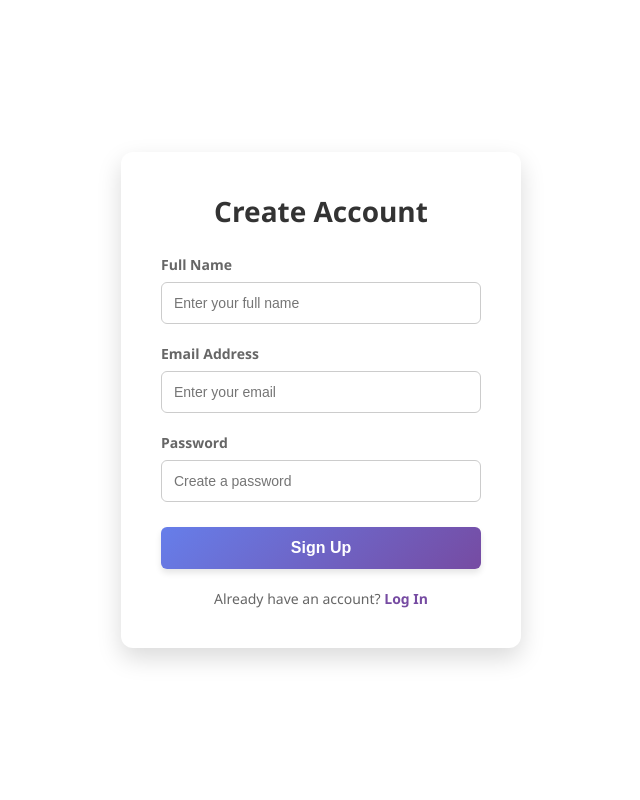
After one commit to abdullah-tahir-asif/django_qr_code, a Django app: page /signup/ in a window 1280 px wide. The commit adds this page. Shown: the whole page, without its empty margins (319-959 px from the left). Run offline with Django 5.2, Linux system fonts and the light colour scheme.

Commit message:
Add custom signup, login, and logout authentication features

```diff
--- a/django_qr/models.py
+++ b/django_qr/models.py
@@ -1,4 +1,5 @@
 from django.db import models
+
 class QRCode(models.Model):
     data = models.CharField(max_length=255)
     created_at = models.DateTimeField(auto_now_add=True)
--- a/django_qr/settings.py
+++ b/django_qr/settings.py
@@ -119,3 +119,5 @@ STATIC_URL = 'static/'
 
 MEDIA_URL = '/media/'
 MEDIA_ROOT = os.path.join(BASE_DIR, 'media')
+
+LOGIN_URL = 'login'
--- a/django_qr/urls.py
+++ b/django_qr/urls.py
@@ -24,4 +24,7 @@ from django.conf.urls.static import static
 urlpatterns = [
     path('admin/', admin.site.urls),
     path('', views.generate_qr_code, name='generate_qr_code'),
+    path('signup/', views.signup_view, name='signup'),
+    path('login/', views.login_view, name='login'),
+    path('logout/', views.logout_view, name='logout'),
 ]+ static(settings.MEDIA_URL, document_root=settings.MEDIA_ROOT)
--- a/django_qr/views.py
+++ b/django_qr/views.py
@@ -1,11 +1,15 @@
-from django.shortcuts import render
+from django.shortcuts import render, redirect
 from .forms import QRCodeForm
 import qrcode
 import os
 from django.conf import settings
+from django.contrib.auth.models import User
+from django.contrib.auth import authenticate, login, logout
+from django.contrib.auth.decorators import login_required
 
 
 
+@login_required
 def generate_qr_code(request):
     if request.method == 'POST':
         form = QRCodeForm(request.POST)
@@ -32,3 +36,43 @@ def generate_qr_code(request):
             # Here you would generate the QR code using the restraunt_name and url
             # For now, we will just render the form again
             #
+
+
+
+def signup_view(request):
+    if request.method== 'POST':
+        fullname = request.POST.get('fullname')
+        email = request.POST.get('email')
+        password = request.POST.get('password')
+
+        # Create a new user
+        user = User.objects.create_user(username=email, email=email, password=password, first_name=fullname)
+        user.save()
+        return redirect('generate_qr_code')
+
+
+    return render(request, 'signup.html')
+
+
+def login_view(request):
+    if request.method == 'POST':
+        email = request.POST.get('email')
+        password = request.POST.get('password')
+        # Authenticate the user using the email and password
+
+        user = authenticate(username=email, password=password)
+        if user:
+            login(request,user)
+            return redirect('generate_qr_code')
+        else:
+            return render(request, 'login.html', {'error': 'Invalid email or password'})
+
+
+        # Here you would authenticate the user using the email and password
+        # For now, we will just render the form again
+    return render(request, 'login.html')
+
+
+def logout_view(request):
+    logout(request)
+    return redirect('login')
--- /dev/null
+++ b/templates/signup.html
@@ -0,0 +1,145 @@
+<!DOCTYPE html>
+<html lang="en">
+<head>
+    <meta charset="UTF-8">
+    <meta name="viewport" content="width=device-width, initial-scale=1.0">
+    <title>Sign Up</title>
+    <style>
+        /* Reset and Base Styles */
+        * {
+            box-sizing: border-box;
+            margin: 0;
+            padding: 0;
+        }
+
+        body {
+            font-family: 'Segoe UI', Tahoma, Geneva, Verdana, sans-serif;
+            background: linear-gradient(135deg, #ffffff 0%, #ffffff 100%);
+            display: flex;
+            justify-content: center;
+            align-items: center;
+            min-height: 100vh;
+        }
+
+        /* Card Container */
+        .signup-container {
+            background-color: #ffffff;
+            padding: 40px;
+            border-radius: 12px;
+            box-shadow: 0 10px 25px rgba(0, 0, 0, 0.15);
+            width: 100%;
+            max-width: 400px;
+        }
+
+        /* Typography */
+        h2 {
+            text-align: center;
+            color: #333333;
+            margin-bottom: 25px;
+            font-size: 28px;
+        }
+
+        /* Form Groups */
+        .form-group {
+            margin-bottom: 20px;
+        }
+
+        .form-group:last-of-type {
+            margin-bottom: 25px;
+        }
+
+        label {
+            display: block;
+            margin-bottom: 8px;
+            color: #666666;
+            font-size: 14px;
+            font-weight: 600;
+        }
+
+        /* Inputs */
+        input[type="text"],
+        input[type="email"],
+        input[type="password"] {
+            width: 100%;
+            padding: 12px;
+            border: 1px solid #cccccc;
+            border-radius: 6px;
+            font-size: 14px;
+            outline: none;
+            transition: border-color 0.3s ease;
+        }
+
+        input[type="text"]:focus,
+        input[type="email"]:focus,
+        input[type="password"]:focus {
+            border-color: #764ba2;
+        }
+
+        /* Submit Button */
+        .btn-submit {
+            width: 100%;
+            background: linear-gradient(135deg, #667eea 0%, #764ba2 100%);
+            color: white;
+            padding: 12px;
+            border: none;
+            border-radius: 6px;
+            font-size: 16px;
+            font-weight: bold;
+            cursor: pointer;
+            box-shadow: 0 4px 6px rgba(0, 0, 0, 0.1);
+            transition: opacity 0.2s ease;
+        }
+
+        .btn-submit:hover {
+            opacity: 0.9;
+        }
+
+        /* Footer Text */
+        .login-link {
+            text-align: center;
+            margin-top: 20px;
+            font-size: 14px;
+            color: #666666;
+        }
+
+        .login-link a {
+            color: #764ba2;
+            text-decoration: none;
+            font-weight: bold;
+        }
+
+        .login-link a:hover {
+            text-decoration: underline;
+        }
+    </style>
+</head>
+<body>
+
+    <div class="signup-container">
+        <h2>Create Account</h2>
+
+        <form action="{% url 'signup' %}" method="POST">
+            {% csrf_token %}
+            <div class="form-group">
+                <label for="fullname">Full Name</label>
+                <input type="text" id="fullname" placeholder="Enter your full name" required name="fullname">
+            </div>
+
+            <div class="form-group">
+                <label for="email">Email Address</label>
+                <input type="email" id="email" placeholder="Enter your email" required name="email">
+            </div>
+
+            <div class="form-group">
+                <label for="password">Password</label>
+                <input type="password" id="password" placeholder="Create a password" required name="password">
+            </div>
+
+            <button type="submit" class="btn-submit">Sign Up</button>
+        </form>
+
+        <p class="login-link">Already have an account? <a href="{% url 'login' %}">Log In</a></p>
+    </div>
+
+</body>
+</html>
```
Also changed, not shown: templates/generate_qr_code.html (+40 -12 lines), templates/login.html (added, +141 -0 lines), media/abdullah_tahirmenu.png (deleted), media/carmenu.png (deleted), media/chahhamenu.png (deleted), media/kahahahamenu.png (deleted), media/kakaa_aamenu.png (deleted), media/khabbaamenu.png (deleted).
